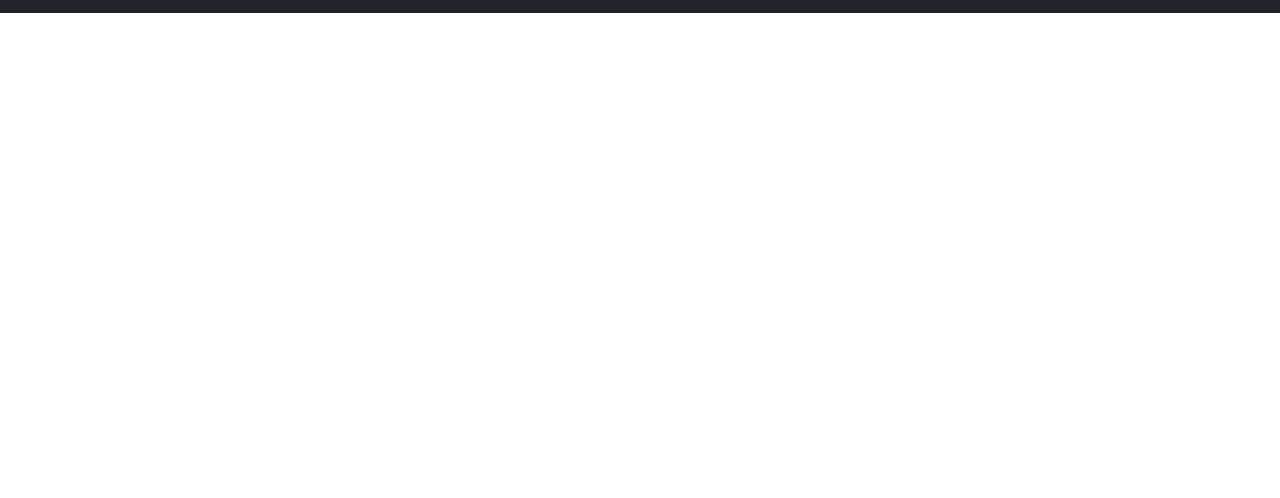
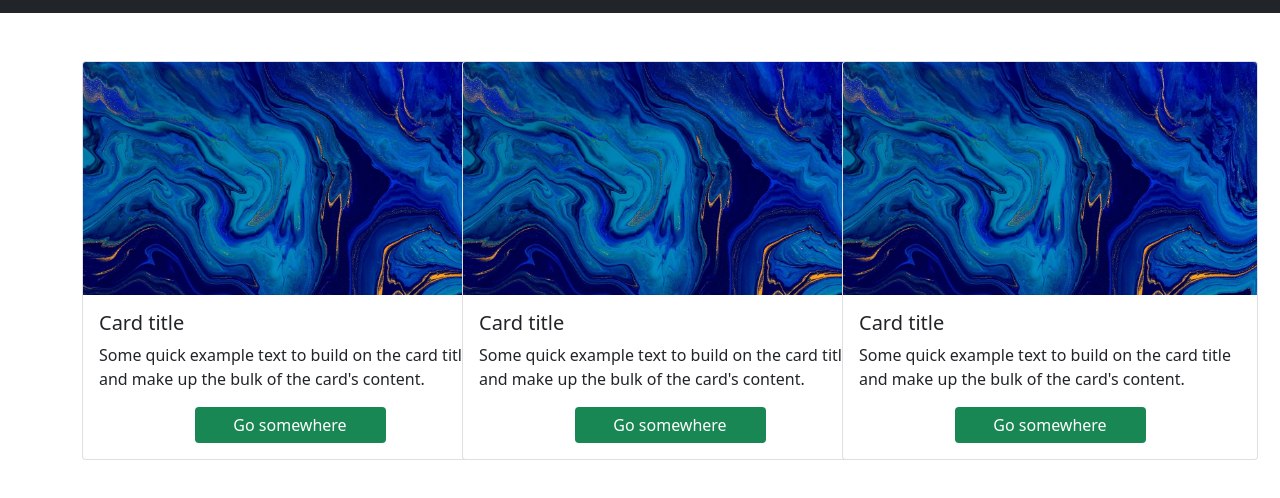
Before and after one commit to igardiet/Blog-with-API, a website: page index.html in a window 1280 px wide. Shown: the part 94-592 px from the top of the page. Drawn offline with nearby package versions, Linux system fonts and the light colour scheme.

Commit message:
update victor

```diff
--- a/index.html
+++ b/index.html
@@ -6,6 +6,7 @@
     <meta name="viewport" content="width=device-width, initial-scale=1.0">
     <title>Blog with API</title>
     <link href="https://cdn.jsdelivr.net/npm/bootstrap@5.0.2/dist/css/bootstrap.min.css" rel="stylesheet" integrity="sha384-EVSTQN3/azprG1Anm3QDgpJLIm9Nao0Yz1ztcQTwFspd3yD65VohhpuuCOmLASjC" crossorigin="anonymous">
+    <link href="styles.css" rel="stylesheet">
     <script src="script.js" defer></script>
 </head>
 
@@ -14,9 +15,49 @@
       <!-- As a heading -->
       <nav class="navbar navbar-dark bg-dark px-4 py-3">
         <a class="navbar-brand" href="#">
-          <img src="assets/logo.png" width="230" class="d-inline-block align-top" alt="">
+          <img src="assets/logo.png" width="230" class="d-inline-block align-top" alt="logo viwii">
         </a>
       </nav>
+      <div class="container mx-auto">
+        <div class="row ">
+            <div class="col-sm-12 col-md-4 col-lg-4 col-xl-4">
+                <div class="card my-5" style="width: 26rem;">
+                    <img class="card-img-top" src="assets/fondo-img.jpeg" alt="Card image cap">
+                    <div class="card-body">
+                    <h5 class="card-title">Card title</h5>
+                    <p class="card-text">Some quick example text to build on the card title and make up the bulk of the card's content.</p>
+                    <a href="#" class="btn btn-success">Go somewhere</a>
+                    </div>
+                </div>
+            </div>
+            <div class="col-sm-12 col-md-4 col-lg-4 col-xl-4">
+                <div class="card my-5" style="width: 26rem;">
+                    <img class="card-img-top" src="assets/fondo-img.jpeg" alt="Card image cap">
+                    <div class="card-body">
+                    <h5 class="card-title">Card title</h5>
+                    <p class="card-text">Some quick example text to build on the card title and make up the bulk of the card's content.</p>
+                    <a href="#" class="btn btn-success">Go somewhere</a>
+                    </div>
+                </div>
+            </div>
+            <div class="col-sm-12 col-md-4 col-lg-4 col-xl-4">
+                <div class="card my-5" style="width: 26rem;">
+                    <img class="card-img-top" src="assets/fondo-img.jpeg" alt="Card image cap">
+                    <div class="card-body">
+                    <h5 class="card-title">Card title</h5>
+                    <p class="card-text">Some quick example text to build on the card title and make up the bulk of the card's content.</p>
+                    <a href="#" class="btn btn-success">Go somewhere</a>
+                    </div>
+                </div>
+            </div>
+        </div>
+
+
+
+
+
+
+      </div>
 
 </body>
 </html>
--- /dev/null
+++ b/styles.css
@@ -0,0 +1,8 @@
+.btn {
+    margin: 0 auto;
+    display: block;
+    text-align: center;
+    width: 50%;
+    border: 0;
+
+}
```
Also changed, not shown: assets/fondo-img.jpeg (added).
